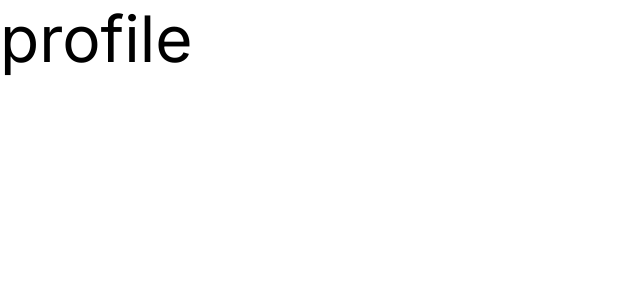
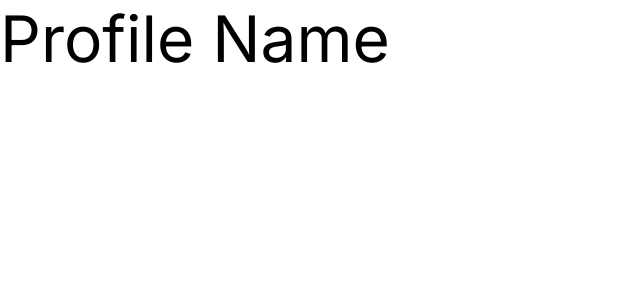
Before and after one commit to msayan36/Ecommerce-frontend, a Next.js app: page /profile in a window 1280 px wide. Shown: the top 300 px of the page, without its empty margins (0-640 px from the left). Built offline with nearby package versions, Linux system fonts and the light colour scheme.

Commit message:
branch created

```diff
--- a/src/app/profile/page.jsx
+++ b/src/app/profile/page.jsx
@@ -1,7 +1,7 @@
 import "./profile.scss";
 
 const Profile = () => {
-  return <section className="profile-container">profile</section>;
+  return <section className="profile-container">Profile Name</section>;
 };
 
 export default Profile;
```
